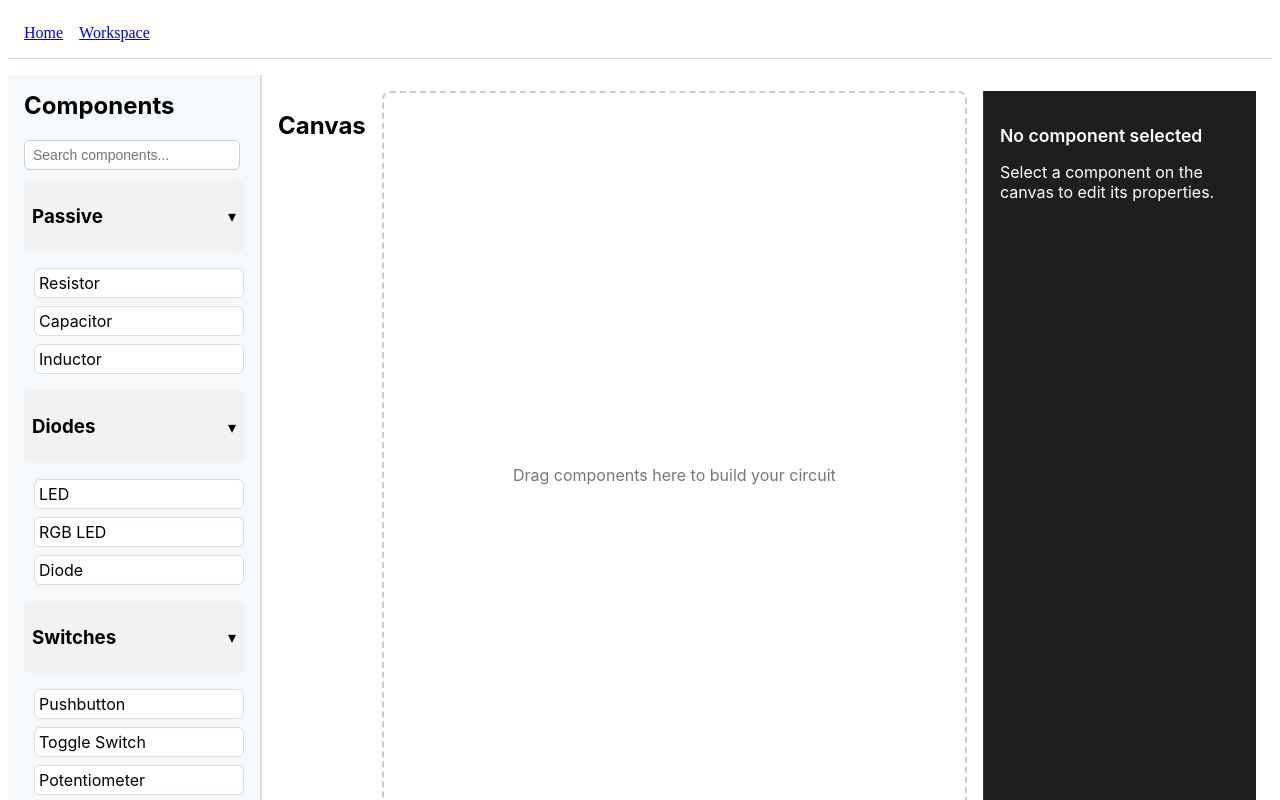
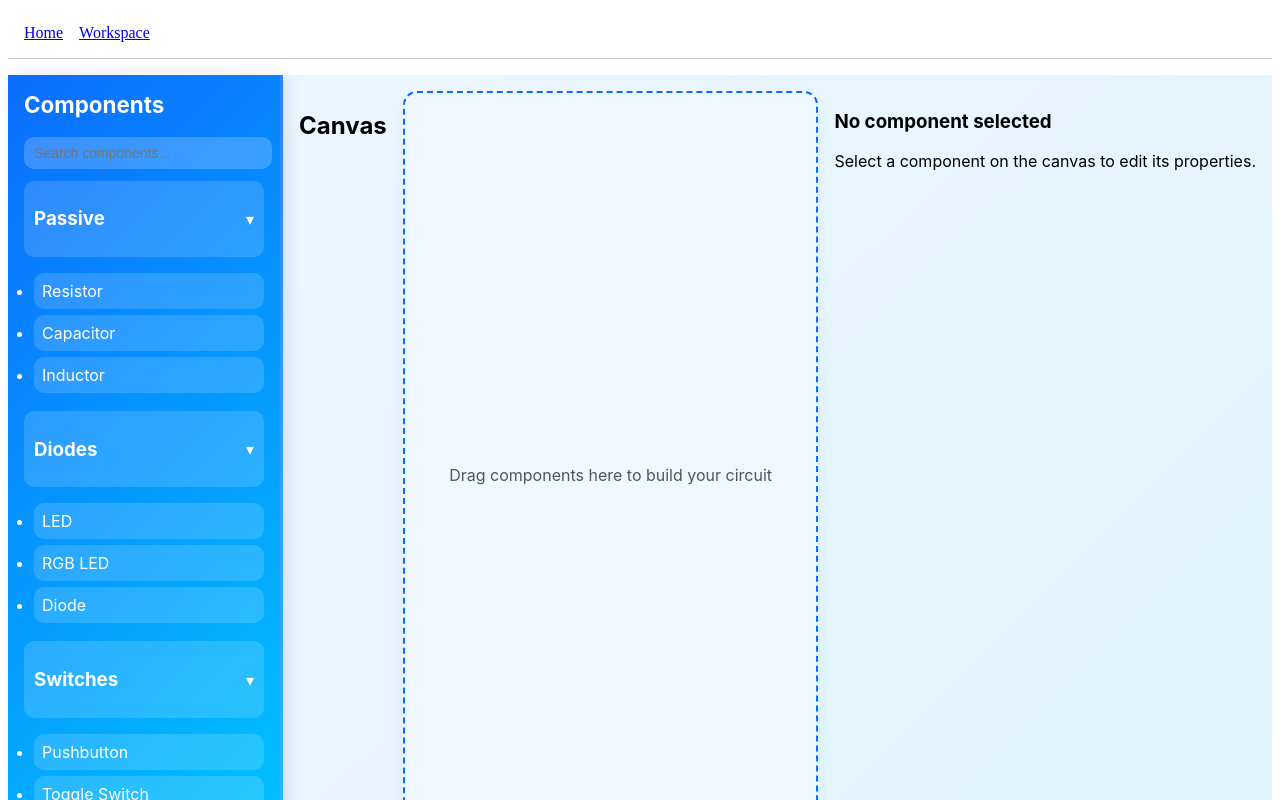
Before and after one commit to fodedoucara/Ohmworks, a React (Vite) app in the folder ohmworks-frontend/: page /workspace in a window 1280 px wide. Shown: the top 800 px of the page. Built offline with nearby package versions, Linux system fonts and the light colour scheme.

Commit message:
enhance Workspace styles with improved sidebar and canvas layout

```diff
--- a/ohmworks-frontend/src/pages/Workspace.module.css
+++ b/ohmworks-frontend/src/pages/Workspace.module.css
@@ -1,75 +1,46 @@
-/* src/pages/Workspace.module.css */
+/* ============================================
+   Workspace Unified Theme (Aligned with Home)
+============================================ */
 
 .container {
   display: flex;
   height: 100vh;
-  font-family: Inter, sans-serif;
+  font-family: 'Inter', sans-serif;
+  background: linear-gradient(135deg, #eef6ff, #dff5ff);
 }
 
+/* ==========================
+   Sidebar (Left panel)
+========================== */
 .sidebar {
-  width: 220px;
-  border-right: 2px solid #ddd;
+  width: 240px;
   padding: 1rem;
-  background-color: #f6f9fc;
+  background: linear-gradient(135deg, #0b6cff, #00c6ff);
+  color: white;
+  border-right: 3px solid rgba(255, 255, 255, 0.15);
+  box-shadow: 4px 0 15px rgba(0, 0, 0, 0.1);
 }
 
 .sidebar h2 {
   margin-top: 0;
-}
-
-.sidebar ul {
-  list-style: none;
-  padding: 0;
-}
-
-.sidebar li {
-  padding: 0.5rem 0;
-  cursor: grab;
-  background: white;
-  border: 1px solid #ddd;
-  border-radius: 6px;
-  margin-bottom: 0.5rem;
-  transition: transform 0.1s;
-}
-
-.sidebar li:active {
-  transform: scale(0.98);
-}
-
-.canvasArea {
-  flex: 1;
-  display: flex;           /* horizontal layout */
-  padding: 1rem;
-  gap: 1rem;               /* spacing between canvas and properties panel */
-  position: relative;
-}
-
-.canvasPlaceholder {
-  flex: 1;                  /* take remaining space */
-  border: 2px dashed #ccc;
-  border-radius: 8px;
-  background-color: #fff;
-  display: flex;
-  align-items: center;
-  justify-content: center;
-  color: #777;
-  font-size: 1rem;
-  min-height: 400px;
-  position: relative;
+  font-size: 1.4rem;
+  font-weight: 700;
 }
 
 .searchInput {
-  width: 90%;
-  padding: 6px 8px;
-  margin-bottom: 10px;
-  border-radius: 6px;
-  border: 1px solid #ccc;
+  width: 95%;
+  padding: 8px 10px;
+  margin-bottom: 12px;
+  border-radius: 10px;
+  border: none;
   outline: none;
   font-size: 14px;
+  background: rgba(255,255,255,0.2);
+  color: white;
 }
 
 .categoryGroup {
-  margin-bottom: 15px;
+  margin-bottom: 18px;
 }
 
 .categoryHeader {
@@ -77,55 +48,104 @@
   justify-content: space-between;
   align-items: center;
   cursor: pointer;
-  background: #f2f2f2;
-  padding: 6px 8px;
-  border-radius: 6px;
-  margin-bottom: 5px;
+  background: rgba(255, 255, 255, 0.15);
+  padding: 8px 10px;
+  border-radius: 10px;
+  margin-bottom: 6px;
   transition: background 0.2s;
 }
 
 .categoryHeader:hover {
-  background: #eaeaea;
+  background: rgba(255, 255, 255, 0.25);
 }
 
 .categoryGroup ul {
   padding-left: 10px;
 }
 
-.categoryGroup li {
-  padding: 4px;
+.sidebar li {
+  padding: 8px;
   cursor: grab;
+  background: rgba(255, 255, 255, 0.15);
+  border-radius: 10px;
+  margin-bottom: 6px;
+  color: white;
+  transition: transform 0.1s, background 0.2s;
 }
+
+.sidebar li:hover {
+  background: rgba(255, 255, 255, 0.25);
+}
+
+.sidebar li:active {
+  transform: scale(0.97);
+}
+
+/* ==========================
+   Canvas + Properties Panel Layout
+========================== */
+.canvasArea {
+  flex: 1;
+  display: flex;
+  padding: 1rem;
+  gap: 1rem;
+  position: relative;
+}
+
+/* ==========================
+   Canvas (Center)
+========================== */
+.canvasPlaceholder {
+  flex: 1;
+  border: 2px dashed #0b6cff;
+  border-radius: 14px;
+  background-color: #f0f8ff;
+  box-shadow: 0 8px 20px rgba(0,0,0,0.05);
+  display: flex;
+  align-items: center;
+  justify-content: center;
+  color: #555;
+  min-height: 400px;
+  position: relative;
+  font-size: 1rem;
+}
+
+/* ==========================
+   Canvas Item
+========================== */
 
 .canvasItem {
   background: linear-gradient(90deg, #ff7a00, #ff4e00);
-  padding: 5px 8px;
-  border-radius: 6px;
-  border: 1px solid #ccc;
+  color: white;
+  padding: 8px 12px;
+  border-radius: 10px;
   cursor: grab;
   user-select: none;
-  transition: box-shadow 0.2s, transform 0.1s;
+  font-weight: 600;
+  box-shadow: 0 4px 10px rgba(255, 78, 0, 0.4);
+  border: none;
+  transition: transform 0.1s, box-shadow 0.2s;
 }
 
 .canvasItem.selected {
-  outline: 2px solid #4da3ff;
-  box-shadow: 0 0 6px #4da3ff;
+  outline: 3px solid #0b6cff;
+  box-shadow: 0 0 15px rgba(11,108,255,0.7);
 }
 
 .canvasItem:active {
-  transform: scale(0.98);
+  transform: scale(0.97);
 }
 
-/* ============================
-   Properties Panel (Right Side)
-============================ */
+/* ================================
+   Right Properties Panel
+================================ */
 .propertiesPanel {
-  width: 250px;
-  background-color: #f9f9f9;
-  border-left: 2px solid #ddd;
-  border-radius: 8px;
+  width: 260px;
+  background: white;
+  border-left: 2px solid #cce4ff;
+  border-radius: 16px;
   padding: 1rem;
-  box-shadow: 0 2px 10px rgba(0,0,0,0.1);
+  box-shadow: 0 8px 20px rgba(0,0,0,0.08);
   display: flex;
   flex-direction: column;
   gap: 0.8rem;
@@ -136,8 +156,9 @@
 .propertiesPanel h3 {
   margin-top: 0;
   margin-bottom: 0.5rem;
-  font-size: 16px;
-  color: #333;
+  font-size: 18px;
+  color: #0b6cff;
+  font-weight: 700;
 }
 
 .propRow {
@@ -146,78 +167,40 @@
 }
 
 .propRow label {
-  font-weight: 500;
-  margin-bottom: 3px;
-  color: #555;
+  font-weight: 600;
+  margin-bottom: 4px;
+  color: #444;
 }
 
 .propRow input {
-  padding: 6px 8px;
-  border: 1px solid #ccc;
-  border-radius: 6px;
+  padding: 8px 10px;
+  border: 1px solid #aacbff;
+  border-radius: 10px;
   outline: none;
-  font-size: 14px;
-  transition: border-color 0.2s;
+  background: #f7faff;
+  transition: border-color 0.2s, box-shadow 0.2s;
 }
 
 .propRow input:focus {
-  border-color: #4da3ff;
+  border-color: #0b6cff;
+  box-shadow: 0 0 6px rgba(11,108,255,0.4);
 }
 
+/* Delete Button */
 .deleteButton {
   margin-top: 1rem;
-  padding: 6px 10px;
-  background-color: #ff4e4e;
+  padding: 10px 12px;
+  background: linear-gradient(90deg, #ff4e4e, #ff0000);
   color: white;
+  font-weight: 700;
   border: none;
-  border-radius: 6px;
+  border-radius: 12px;
   cursor: pointer;
-  font-weight: 600;
-  transition: background-color 0.2s;
+  box-shadow: 0 4px 12px rgba(255, 0, 0, 0.3);
+  transition: transform 0.2s ease, box-shadow 0.2s ease;
 }
 
 .deleteButton:hover {
-  background-color: #ff0000;
+  transform: translateY(-2px);
+  box-shadow: 0 6px 16px rgba(255, 0, 0, 0.4);
 }
-
-.panel {
-    width: 240px;
-    background: #1e1e1e;
-    border-left: 1px solid #333;
-    padding: 16px;
-    color: #fff;
-    overflow-y: auto;
-    height: 100%;
-}
-
-.panel h3 {
-    font-size: 1.1rem;
-    margin-bottom: 12px;
-    font-weight: 600;
-}
-
-.row {
-    display: flex;
-    flex-direction: column;
-    margin-bottom: 14px;
-}
-
-.row label {
-    font-size: 0.85rem;
-    margin-bottom: 4px;
-    color: #bbb;
-}
-
-.row input {
-    padding: 6px 8px;
-    border: 1px solid #444;
-    background: #2b2b2b;
-    border-radius: 6px;
-    color: #fff;
-    font-size: 0.9rem;
-}
-
-.row input:focus {
-    outline: none;
-    border-color: #0078ff;
-}
```
